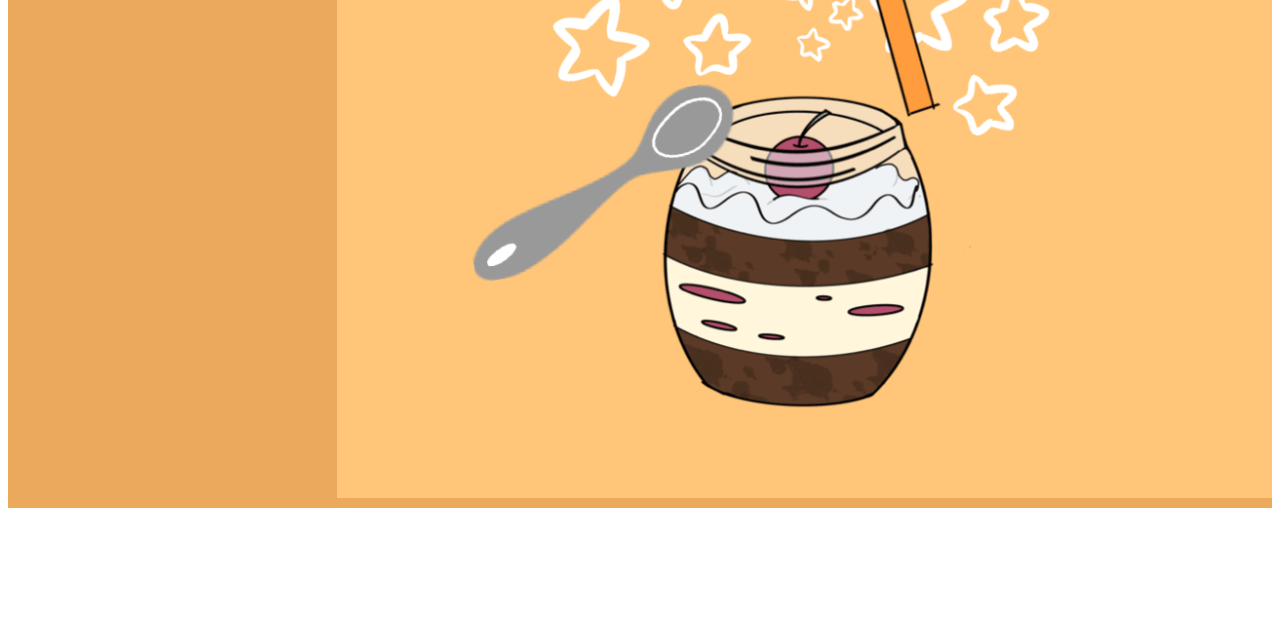
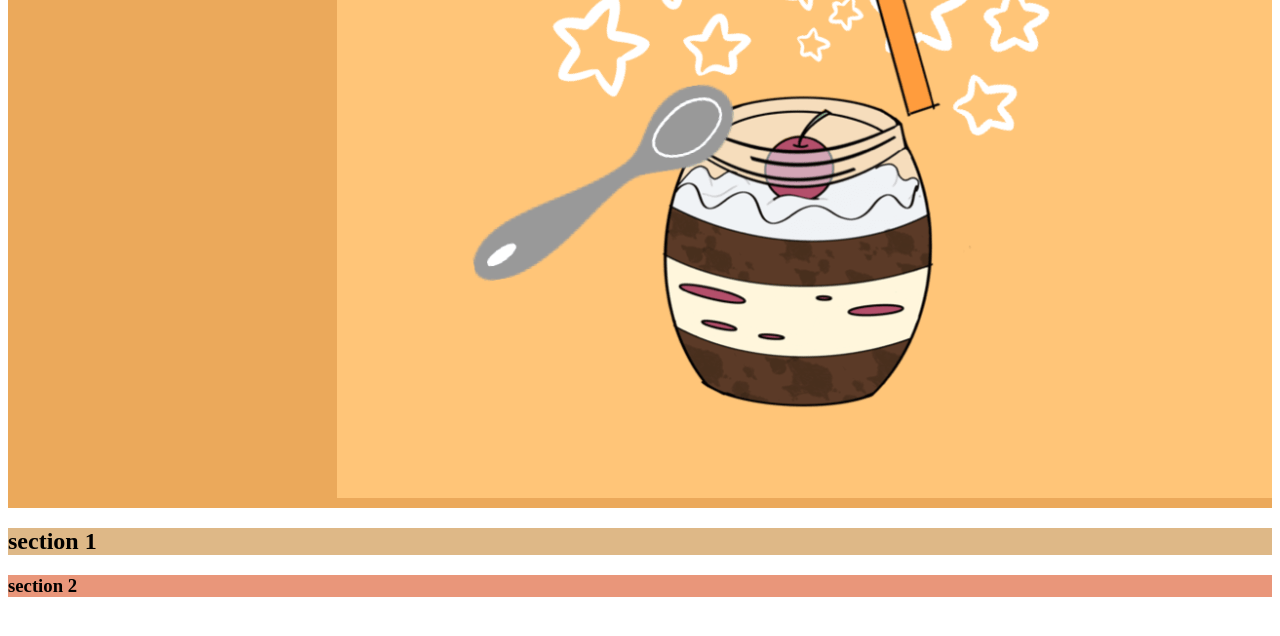
Before and after one commit to LuckasOrochi/Porsche-911-GT2, a plain HTML site: page index.html in a window 1280 px wide. Shown: the part 134-770 px from the top of the page. Drawn offline with Linux system fonts and the light colour scheme.

Commit message:
Saiving 7

```diff
--- a/index.html
+++ b/index.html
@@ -13,6 +13,12 @@
         <h1>POTE DO GORDÃO GULOSO</h1>
         <img src="trabalho.png" alt="bolonega">
     </header>
+    <section class="section1">
+        <h2>section 1</h2>
+    </section>
+    <section class="section2">
+        <h3>section 2</h3>
+    </section>
 
 </body>
 
--- a/style.css
+++ b/style.css
@@ -4,3 +4,11 @@
     display: flex;
     padding: 10px 0;
 }
+
+.section1 {
+    background-color: burlywood;
+}
+
+.section2 {
+    background-color: darksalmon;
+}
```
